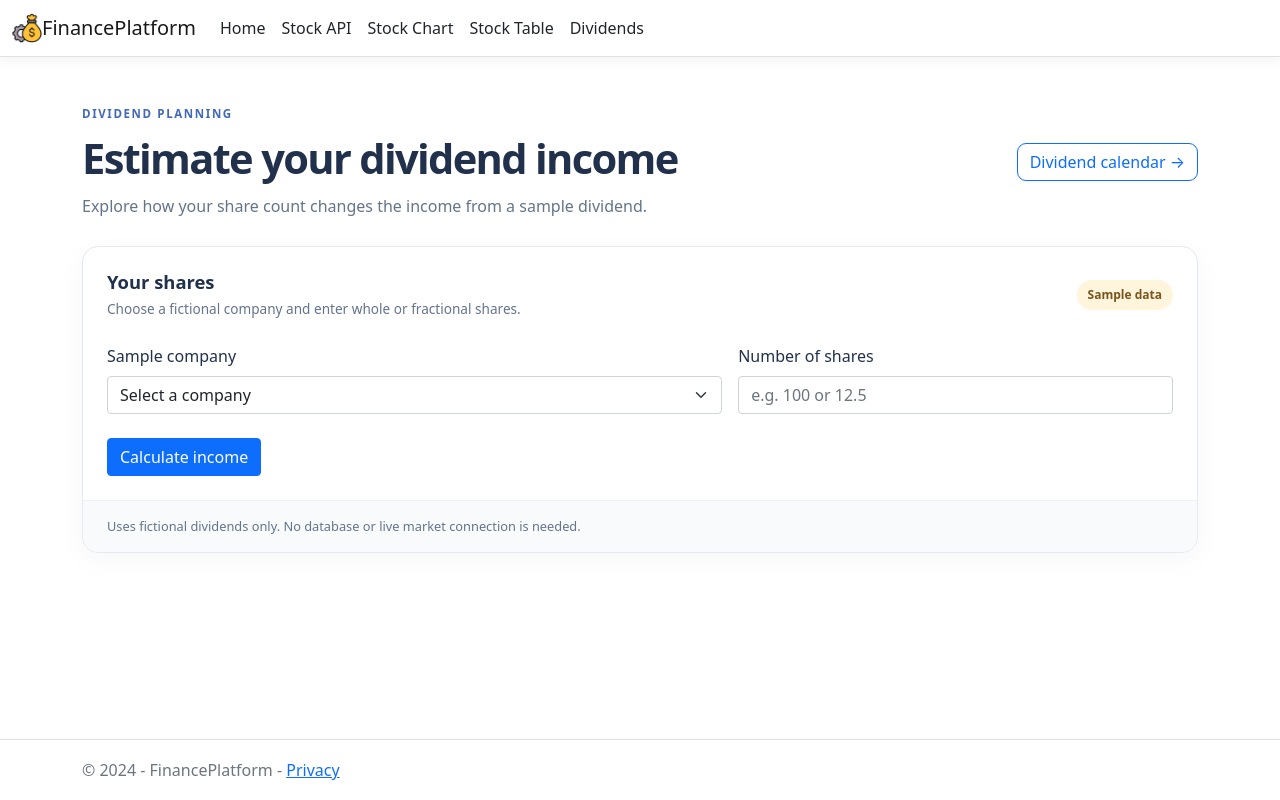
After one commit to rengetsu/FinancePlatform, an ASP.NET Core app: template Views/DividendCalculator/Index.cshtml in a window 1280 px wide. The commit adds this page. Run offline with ASP.NET Core 8, Linux system fonts and the light colour scheme; the template is opened without the code that fills it, so the values that code supplies are empty; style sheets or scripts are compiled from the project's sources.

Commit message:
DividendsCalculatorController

```diff
--- a/Program.cs
+++ b/Program.cs
@@ -16,6 +16,7 @@ builder.Services.AddRazorPages();
 builder.Services.AddSingleton<StockService>(); // Register StockService
 builder.Services.AddSingleton<IStockQuoteService, SampleStockQuoteService>();
 builder.Services.AddSingleton<IDividendService, SampleDividendService>();
+builder.Services.AddSingleton<DividendIncomeCalculator>();
 
 var app = builder.Build();
 
--- /dev/null
+++ b/Views/DividendCalculator/Index.cshtml
@@ -0,0 +1,65 @@
+@model FinancePlatform.Models.ViewModels.DividendCalculatorViewModel
+@using System.Globalization
+@{
+    ViewData["Title"] = "Dividend Income Calculator";
+    var usd = CultureInfo.GetCultureInfo("en-US");
+}
+
+<section class="market-page">
+    <header class="market-heading">
+        <div>
+            <span class="market-eyebrow">DIVIDEND PLANNING</span>
+            <h1>Estimate your dividend income</h1>
+            <p>Explore how your share count changes the income from a sample dividend.</p>
+        </div>
+        <a class="btn btn-outline-primary" asp-controller="Dividends" asp-action="Index">Dividend calendar &rarr;</a>
+    </header>
+
+    <div class="market-card mb-4">
+        <div class="market-card-heading">
+            <div><h2>Your shares</h2><p>Choose a fictional company and enter whole or fractional shares.</p></div>
+            <span class="market-demo">Sample data</span>
+        </div>
+        <form asp-controller="DividendCalculator" asp-action="Index" method="post" class="px-4 pb-4">
+            <div asp-validation-summary="ModelOnly" class="text-danger" role="alert"></div>
+            <div class="row g-3 align-items-start">
+                <div class="col-md-7">
+                    <label asp-for="Input.Ticker" class="form-label"></label>
+                    <select asp-for="Input.Ticker" class="form-select" aria-describedby="tickerError">
+                        <option value="">Select a company</option>
+                        @foreach (var company in Model.Companies)
+                        {
+                            <option value="@company.Ticker">@company.CompanyName (@company.Ticker) — @company.AmountPerShare.ToString("C2", usd) / share · @company.Frequency</option>
+                        }
+                    </select>
+                    <span asp-validation-for="Input.Ticker" id="tickerError" class="text-danger"></span>
+                </div>
+                <div class="col-md-5">
+                    <label asp-for="Input.Shares" class="form-label"></label>
+                    <input asp-for="Input.Shares" type="number" min="0.000001" max="1000000000" step="any" placeholder="e.g. 100 or 12.5" class="form-control" aria-describedby="sharesError" />
+                    <span asp-validation-for="Input.Shares" id="sharesError" class="text-danger"></span>
+                </div>
+            </div>
+            <button type="submit" class="btn btn-primary mt-4">Calculate income</button>
+        </form>
+        <div class="market-note">Uses fictional dividends only. No database or live market connection is needed.</div>
+    </div>
+
+    @if (Model.Result is { } result)
+    {
+        <section aria-labelledby="incomeHeading">
+            <h2 id="incomeHeading" class="h4">Income estimate for @result.CompanyName</h2>
+            <p class="text-muted">@result.Shares.ToString("0.######", usd) shares × @result.DividendPerShare.ToString("C2", usd) per share, with @result.PaymentsPerYear payment(s) per year.</p>
+            <div class="market-stats">
+                <div class="market-stat"><span>Income per payment</span><strong>@result.IncomePerPayment.ToString("C2", usd)</strong></div>
+                <div class="market-stat"><span>Estimated annual income</span><strong>@result.AnnualIncome.ToString("C2", usd)</strong></div>
+                <div class="market-stat"><span>Monthly average income</span><strong>@result.MonthlyAverageIncome.ToString("C2", usd)</strong></div>
+            </div>
+            <div class="market-note rounded">The annual estimate assumes the dividend amount, payment frequency, and share count stay unchanged for a full year. The monthly average is annual income divided by 12, not a monthly payment schedule. Amounts are in USD before taxes and fees, without reinvestment, and displayed to the nearest cent.</div>
+        </section>
+    }
+</section>
+
+@section Scripts {
+    <partial name="_ValidationScriptsPartial" />
+}
--- a/Views/Dividends/Index.cshtml
+++ b/Views/Dividends/Index.cshtml
@@ -5,6 +5,7 @@
 
 <h2>Dividends</h2>
 <p class="text-muted">A sample dividend calendar with upcoming payments.</p>
+<p><a class="btn btn-outline-primary" asp-controller="DividendCalculator" asp-action="Index">Calculate dividend income &rarr;</a></p>
 
 <div class="alert alert-info">
     Demo data only. All companies, tickers, amounts, and dates below are fictional.
```
Also changed, not shown: Controllers/DividendCalculatorController.cs (added, +36 -0 lines), Models/DividendIncome.cs (added, +11 -0 lines), Models/ViewModels/DividendCalculatorViewModel.cs (added, +23 -0 lines), Services/DividendIncomeCalculator.cs (added, +32 -0 lines), tests/FinancePlatform.Tests/DividendIncomeCalculatorTests.cs (added, +98 -0 lines), FinancePlatform.csproj, tests/FinancePlatform.Tests/FinancePlatform.Tests.csproj (added), 1 other file.
